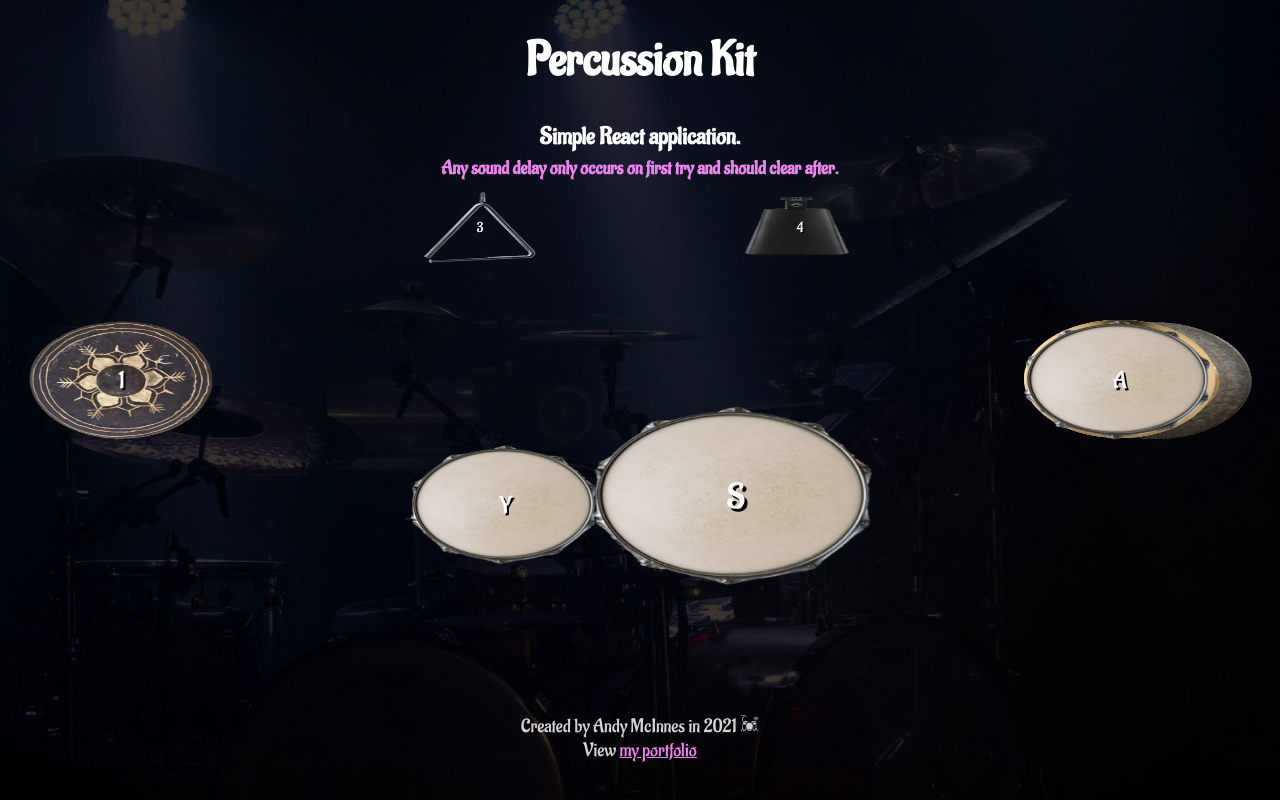
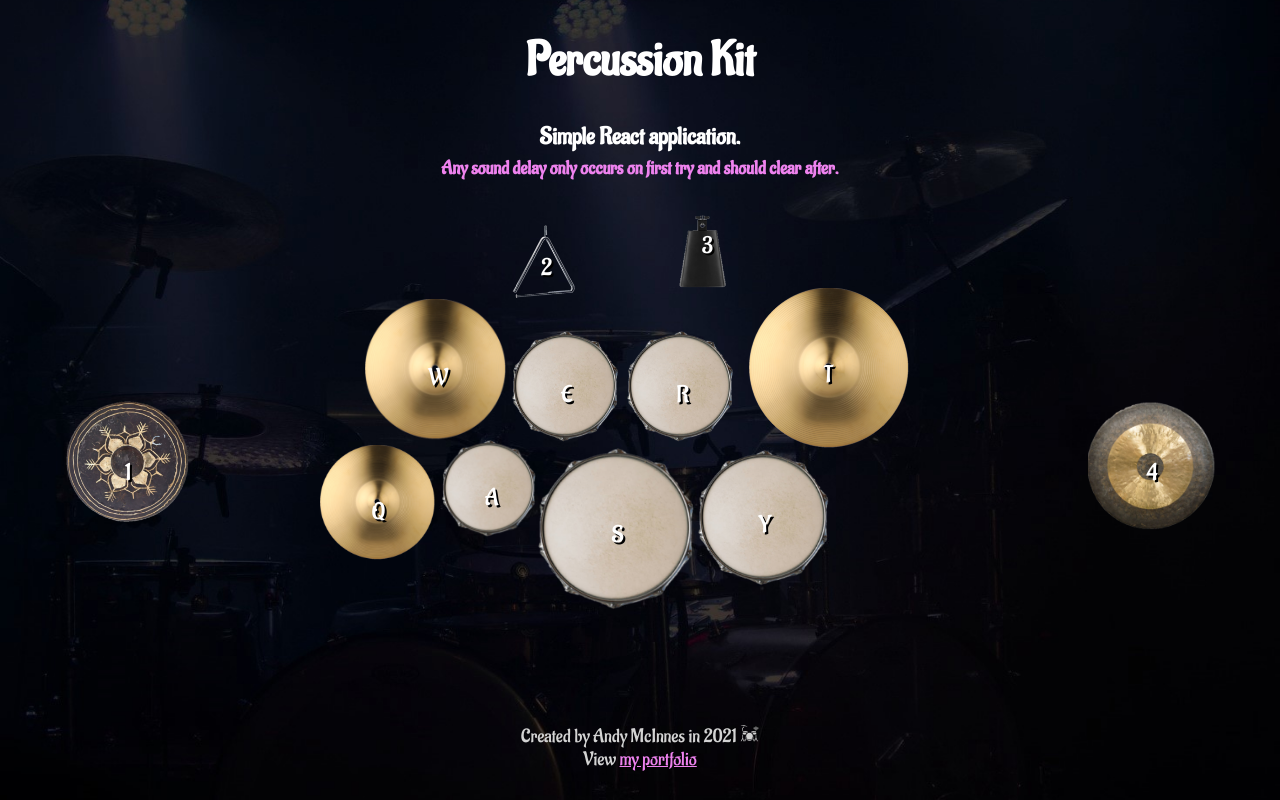
Before and after one commit to AndyMc7993/percussion-app, a React (Create React App) app: page / in a window 1280 px wide. Built offline with nearby package versions, Linux system fonts and the light colour scheme.

Commit message:
4. Desktop positioning

```diff
--- a/src/App.css
+++ b/src/App.css
@@ -13,9 +13,9 @@ html{
 
 body{
   text-align: center;
-  margin:1em;
   color: white;
   font-family: 'Aladin', sans-serif;
+  max-height: 100%;
 }
 
 /* Title */
@@ -27,159 +27,178 @@ body{
 .extra{
   color: violet;
   font-size: 1.2rem ;
-  padding-bottom: 3.5em;
 }
 
 .info{
-  padding-bottom: 2.5em;
+  margin-bottom: 0.5em;
   font-size: 1.5rem;
 }
 
 /* Instruments section */
 
-.percussion-section{
-  margin: 0%;
-  padding: 0;
-  border: 1px solid white;
-  display: flex;
-}
-
 .instrument-container{
   display: flex;
-  align-items: center;
-  align-content: space-around;
-  flex-wrap: wrap;
-  margin-left: auto;
-  margin-right: auto;
-  width: 85%;
-  height: 70%;
+  max-height: 60%;
+  max-width: 90%;
+  padding: 0;
   }
 
 .instrument{
   position: relative;
-  margin-left: auto;
-  margin-right: auto;
+  display: block;
   cursor: pointer;
-}
-
-.instrument *{
-  margin: none;
-  padding: none;
 }
 
 .key{
   z-index: 100;
   color: white;
   margin: auto;
+  margin-top: 45%;
   position: relative;
-  bottom: 3.3em;
   padding: 0%;
+  width: 10%;
   font-size: 1.5rem;
   text-shadow: 2px 2px black;
 }
 
 .instrument-img{
-  padding: 0%;
+  position: absolute;
+  left: 0;
+  right: 0;
+  margin-left: auto;
+  margin-right: auto;
+  padding: 0;
   margin:0;
-  width: 15vw;
-  height: 15vh;
+  width: 100%;
+  height: auto;
+  min-width: 2em;
+}
+
+.instrument-box{
+  position: relative;
+  display: block;
+  margin:0;
+  padding: 0;
+  width:fit-content;
+  height: 50%;
 }
 
 /* Instrument Positioning */
 
-.instrument-box:nth-child(1){
+.instrument-box:nth-child(1) {
   position: absolute;
-  top: 40%;
-  left: 2%;
-  z-index: 100;
+  width: 10vw;
+  height: 20vw;
+  top: 50%;
+  left: 5%;
 }
 
-.instrument-box:nth-child(2){
+.instrument-box:nth-child(2) {
   position: absolute;
-  top: 40%;
-  right: 2%;
-  z-index: 100;
+  width: 10vw;
+  height: 10vw;
+  z-index: 2;
+  right: 5%;
+  top: 50%;
 }
 
-.instrument-box:nth-child(3){
-  transform: scale(0.6);
+.instrument-box:nth-child(3) {
   position: absolute;
-  top: 20%;
-  left: 30%;
-  z-index: 100;
+  width: 5vw;
+  height: 5vw;
+  left: 40%;
+  top: 28%;
+  z-index: 6;
 }
 
-.instrument-box:nth-child(4){
-  transform: scale(0.6);
+.instrument-box:nth-child(4) {
   position: absolute;
-  top: 20%;
-  right: 30%;
-  z-index: 100;
+  width: 4vw;
+  height: 4vw;
+  right: 43%;
+  top: 26%;
+  z-index: 6;
 }
 
-.instrument-box:nth-child(5){
+.instrument-box:nth-child(5) {
   position: absolute;
-  top: 40%;
-  right: 5%;
-  z-index: 100;
+  width: 9vw;
+  height: 9vw;
+  left: 25%;
+  bottom: 30%;
+  z-index: 5;
 }
 
-.instrument-box:nth-child(6){
+.instrument-box:nth-child(6) {
   position: absolute;
-  top: 40%;
-  right: 5%;
-  z-index: 100;
+  width: 11vw;
+  height: 11vw;
+  left: 28.5%;
+  bottom: 45%;
+  z-index: 5;
 }
 
-.instrument-box:nth-child(7){
+.instrument-box:nth-child(7) {
   position: absolute;
-  top: 40%;
-  right: 5%;
-  z-index: 100;
+  width: 8.5vw;
+  height: 8.5vw;
+  left: 40%;
+  bottom: 45%;
+  z-index: 4;
 }
 
-.instrument-box:nth-child(8){
+.instrument-box:nth-child(8) {
   position: absolute;
-  top: 40%;
-  right: 5%;
-  z-index: 100;
+  width: 8.5vw;
+  height: 8.5vw;
+  left: 49%;
+  bottom: 45%;
+  z-index: 4;
 }
 
-.instrument-box:nth-child(9){
+.instrument-box:nth-child(9) {
   position: absolute;
-  top: 40%;
-  right: 5%;
-  z-index: 100;
+  width: 12.5vw;
+  height: 12.5vw;
+  right: 29%;
+  bottom: 44%;
+  z-index: 4;
 }
 
-.instrument-box:nth-child(10){
+.instrument-box:nth-child(10) {
   position: absolute;
-  top: 40%;
-  right: 5%;
-  z-index: 100;
+  width: 10.5vw;
+  height: 10.5vw;
+  right: 35%;
+  bottom: 27%;
 }
 
-.instrument-box:nth-child(11){
-  transform: scale(1.5);
+.instrument-box:nth-child(11) {
   position: absolute;
-  bottom: 25%;
-  left: 50%;
-  z-index: 100;
+  width: 7.5vw;
+  height: 7.5vw;
+  left: 34.5%;
+  bottom: 33%;
+  z-index: 2;
 }
 
-.instrument-box:nth-child(12){
+.instrument-box:nth-child(12) {
   position: absolute;
-  bottom: 25%;
-  right: 53%;
-  z-index: 100;
+  order: 10;
+  width: 12.5vw;
+  height: 12.5vw;
+  left: 42%;
+  bottom: 24%;
+  z-index: 2;
 }
 
 /* Instrument Playing */
 
 .playing {
-  transform: scale(0.98);
+  transform: scale(0.95);
   margin: 0;
   padding: 0;
+  border: 1px solid white;
   background-image: radial-gradient(
     rgba(255,255,255,0.20) 67%,
     rgba(255,255,255,0.03) 70%,
@@ -193,7 +212,7 @@ body{
   color: lightgray;
   font-size: 1.2rem;
   position: absolute;
-  bottom: 1em;
+  bottom: 0.5em;
   left: 0;
   right: 0;
 }
--- a/src/components/InstrumentData.js
+++ b/src/components/InstrumentData.js
@@ -33,21 +33,21 @@ const instrumentData = [
         name: 'Gong',
         img: gongImg,
         sound: gong,
-        key: "2"
+        key: "4"
     },
     {
         id: 3,
         name: 'Triangle',
         img: triangleImg,
         sound: triangle,
-        key: "3"
+        key: "2"
     },
     {
         id: 4,
         name: 'Cow-bell',
         img: cowbellImg,
         sound: cowbell,
-        key: "4"
+        key: "3"
     },
     {
         id: 5,
@@ -86,24 +86,24 @@ const instrumentData = [
     },
     {
         id: 10,
+        name: 'Floor-tom',
+        img: drumImg,
+        sound: tom3,
+        key: "Y"
+    },
+    {
+        id: 11,
         name: 'Snare-drum',
         img: drumImg,
         sound: snare,
         key: "A"
     },
     {
-        id: 11,
+        id: 12,
         name: 'Bass-drum',
         img: drumImg,
         sound: bass,
         key: "S"
-    },
-    {
-        id: 12,
-        name: 'Floor-tom',
-        img: drumImg,
-        sound: tom3,
-        key: "Y"
     }
 ]
 
```
